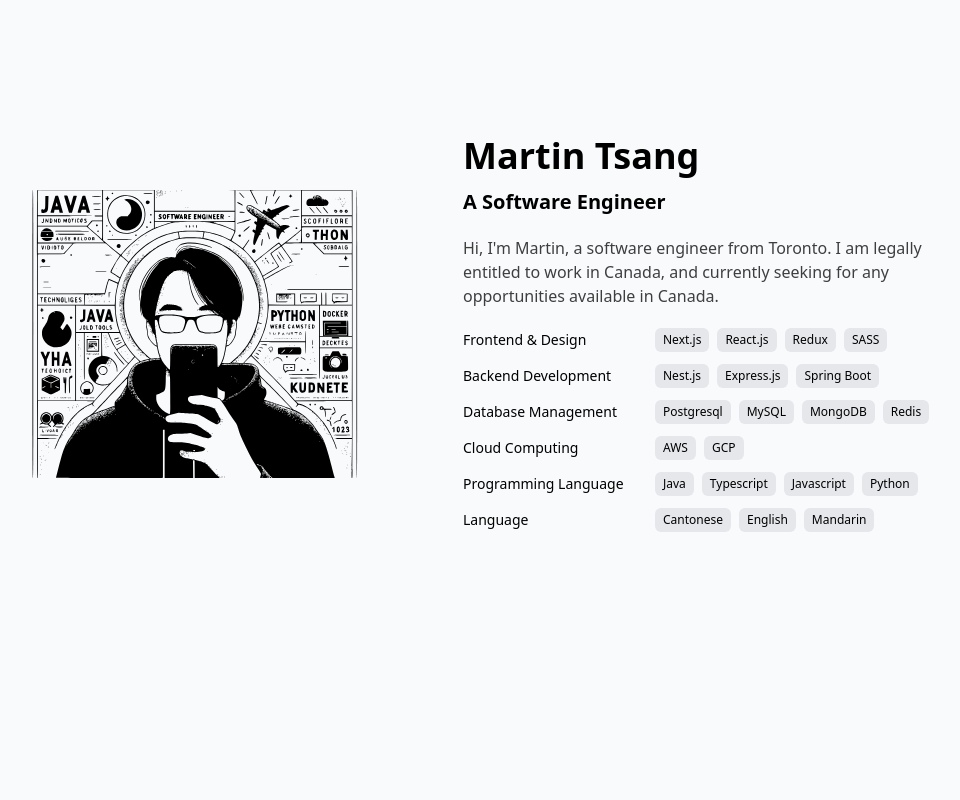
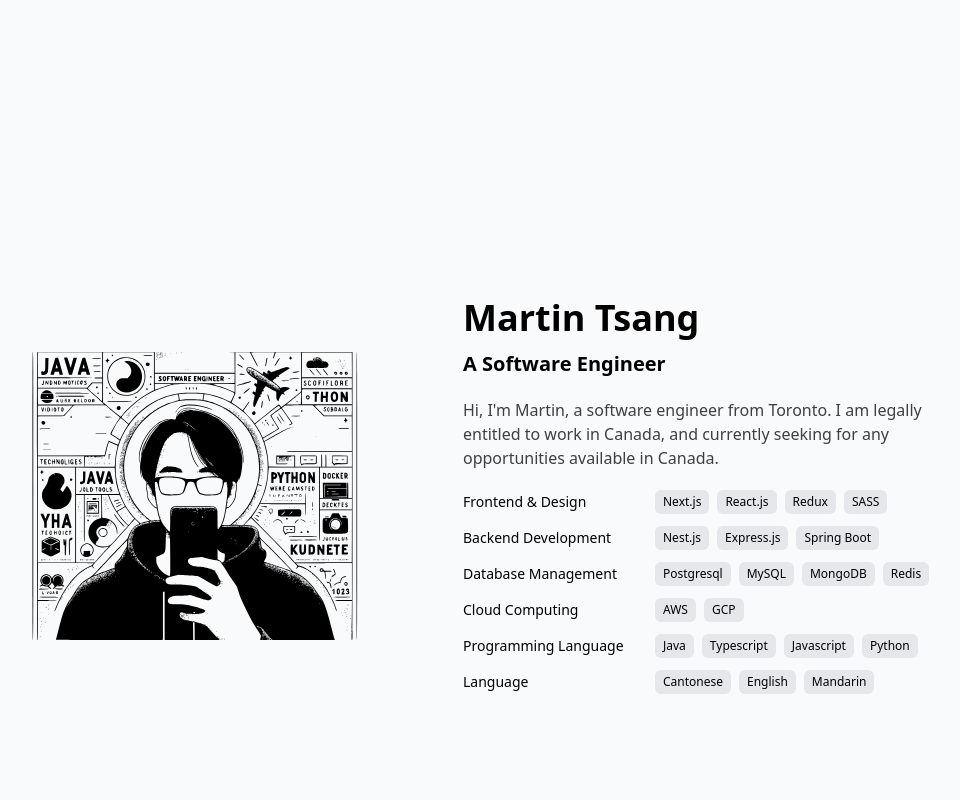
Before and after one commit to marttsang2/martintsang, a Next.js app: page / in a window 1280 px wide. Shown: the part 760-1560 px from the top of the page, without its empty margins (185-1145 px from the left). Built offline with nearby package versions, Linux system fonts and the light colour scheme.

Commit message:
update about section height

```diff
--- a/src/components/Section/AboutSection.tsx
+++ b/src/components/Section/AboutSection.tsx
@@ -33,7 +33,7 @@ const SkillSection = ({ title, skills }: SkillSectionProps) => {
 const AboutSection = () => {
   return (
     <Section id='about'>
-      <div className='relative grid grid-cols-1 lg:grid-cols-2 gap-4 items-center'>
+      <div className='relative grid grid-cols-1 lg:grid-cols-2 gap-4 items-center min-h-[90vh]'>
         <div className='w-full flex justify-center'>
           <Image src="/selfie.svg" alt="hero" width={600} height={500} />
         </div>
```
